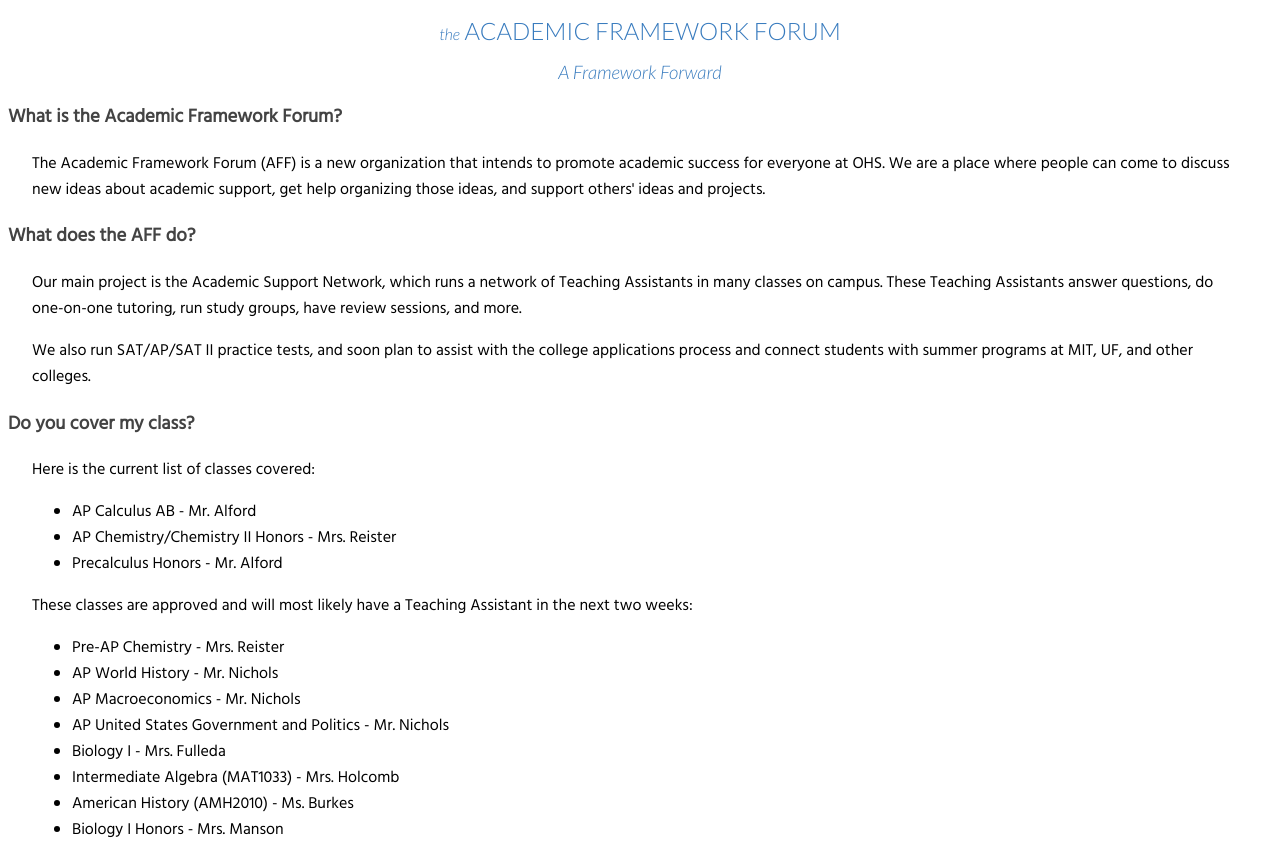
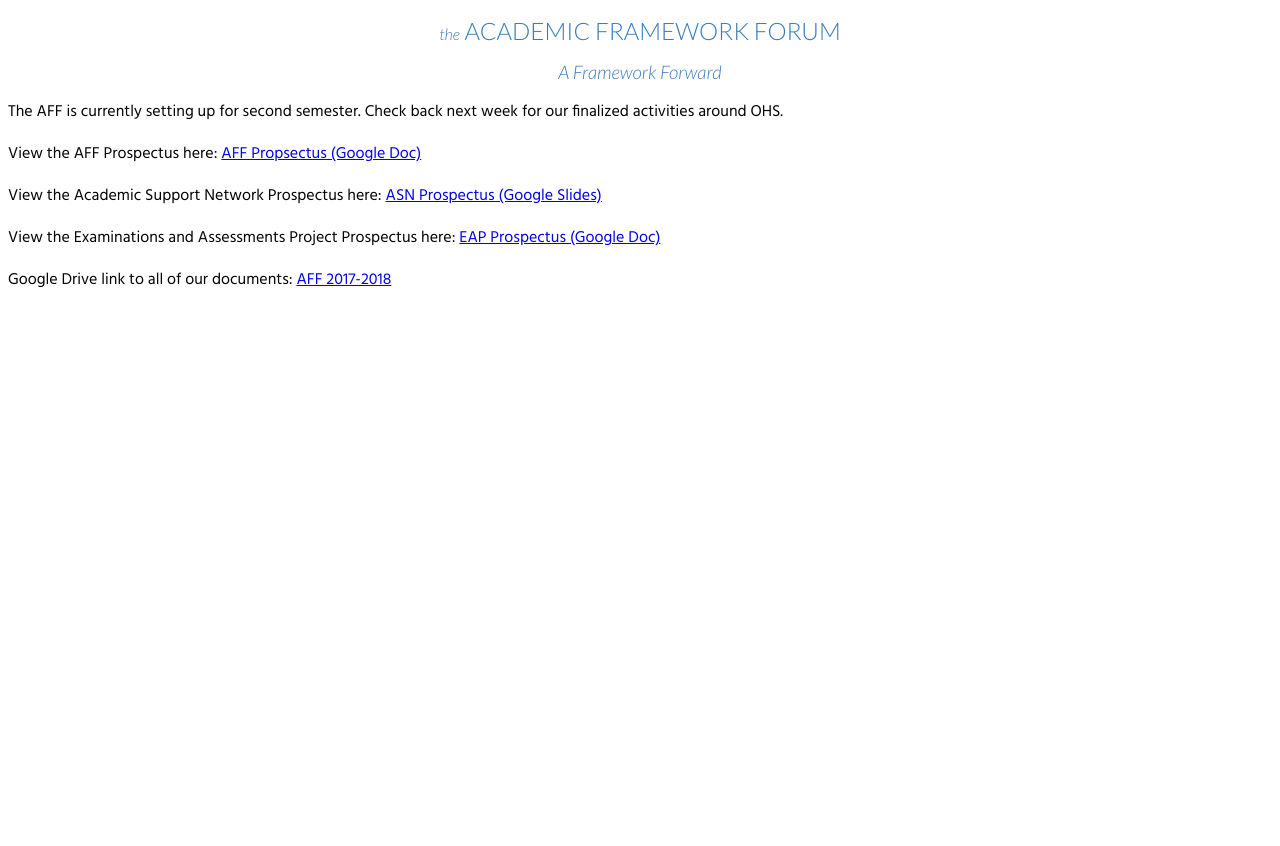
Before and after one commit to ariririos/rioc0719.github.io, a plain HTML site: page aff/index.html in a window 1280 px wide. Shown: the top 846 px of the page. After the commit the page ends 800 px from the top, so only its background shows below. Drawn offline with Linux system fonts and the light colour scheme.

Commit message:
Temp blanking

```diff
--- a/aff/index.html
+++ b/aff/index.html
@@ -68,6 +68,8 @@
   <body>
     <h1 class='title'><i class='title-the'>the</i> ACADEMIC FRAMEWORK FORUM</h1>
     <h2 class='subtitle'><i>A Framework Forward</i></h2>
+    <p>The AFF is currently setting up for second semester. Check back next week for our finalized activities around OHS.</p>
+    <!--
     <section id='questions'>
       <h3 class='question'>What is the Academic Framework Forum?</h3>
       <p>The Academic Framework Forum (AFF) is a new organization that intends to promote academic success for everyone at OHS. We are a place where people can come to discuss new ideas about academic support, get help organizing those ideas, and support others' ideas and projects.</p>
@@ -107,6 +109,7 @@
         <li><a href='mailto:cristian.rios@okeeschools.com'>cristian.rios@okeeschools.com</a></li>
       </ul>
     </div>
+    -->
     <section id='documents'>
       <p>View the AFF Prospectus here: <a href="https://docs.google.com/a/okee.k12.fl.us/document/d/16kSoYMb5AiBcDXqjtowkfZYzMqLug0lRcY3H70m4TUg/edit?usp=sharing">AFF Propsectus (Google Doc)</a></p>
       <p>View the Academic Support Network Prospectus here: <a href="https://docs.google.com/a/okee.k12.fl.us/presentation/d/1jHKMIOzeWLW44wJ4N2eI-yQfL8_WJLY3sAYfljXtmEA/edit?usp=sharing">ASN Prospectus (Google Slides)</a></p>
```
